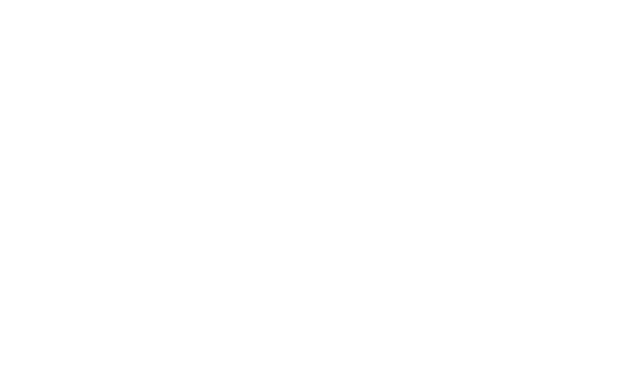
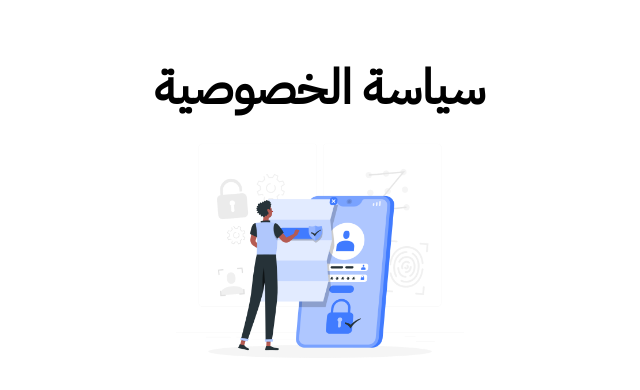
Before and after one commit to noor3030/doctor-landing-page, a Nuxt app: page /privacy-policy in a window 1280 px wide. Before the commit this address had no page. Shown: the top 390 px of the page, without its empty margins (320-960 px from the left). Built offline with nearby package versions, Linux system fonts and the light colour scheme.

Commit message:
Add privacy policy and terms and conditions pages

```diff
--- a/components/Footer.vue
+++ b/components/Footer.vue
@@ -137,5 +137,17 @@
         </a>
       </div>
     </div>
+    <div
+      class="flex text-center justify-center content-center bottom-0 pt-10 text-lg gap-x-3"
+    >
+      <nuxt-link to="/privacy-policy" class="text-[#646566] hover:text-white"
+        >سياسة الخصوصية</nuxt-link
+      >
+      <nuxt-link
+        to="/terms-and-conditions"
+        class="text-[#646566] hover:text-white"
+        >الشروط والاحكام</nuxt-link
+      >
+    </div>
   </div>
 </template>
--- a/components/Navbar.vue
+++ b/components/Navbar.vue
@@ -1,7 +1,7 @@
 <template>
   <div class="relative z-50">
     <nav
-      class="py-4 px-8 bg-[#cefbfe] md:flex justify-between w-full fixed top-0 left-0 right-0 hidden"
+      class="py-4 px-8 bg-[#cefbfe] md:flex justify-between w-full fixed top-0 left-0 right-0 hidden lg:px-16"
     >
       <img src="../public/logos/logo.svg" class="w-12 h-12 xl:w-16 xl:h-16" />
 
--- /dev/null
+++ b/pages/privacy-policy.vue
@@ -0,0 +1,6 @@
+<template>
+    <div class="flex flex-col justify-center content-center text-center p-16 text-3xl md:text-5xl font-bold">
+        <h1>سياسة الخصوصية</h1>
+        <img src="../public/Privacy policy-rafiki.png" alt="" class="self-center md:w-1/4">
+    </div>
+</template>
--- /dev/null
+++ b/pages/terms-and-conditions.vue
@@ -0,0 +1,6 @@
+<template>
+    <div class="flex flex-col justify-center content-center text-center p-16 text-3xl md:text-5xl font-bold">
+        <h1>الشروط و الاحكام</h1>
+        <img src="../public/Accept terms-rafiki.png" alt="" class="self-center md:w-1/4">
+    </div>
+</template>
```
Also changed, not shown: public/Accept terms-rafiki.png (added), public/Privacy policy-rafiki.png (added).
